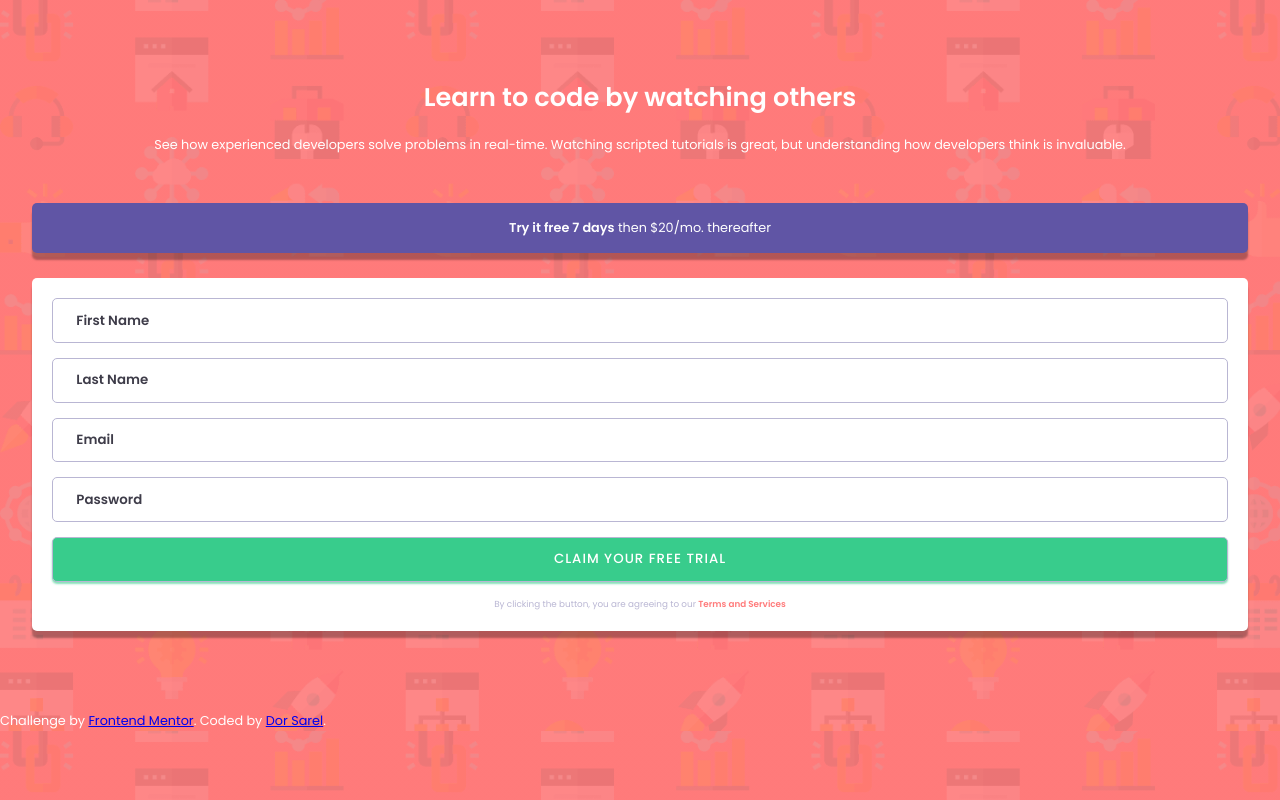
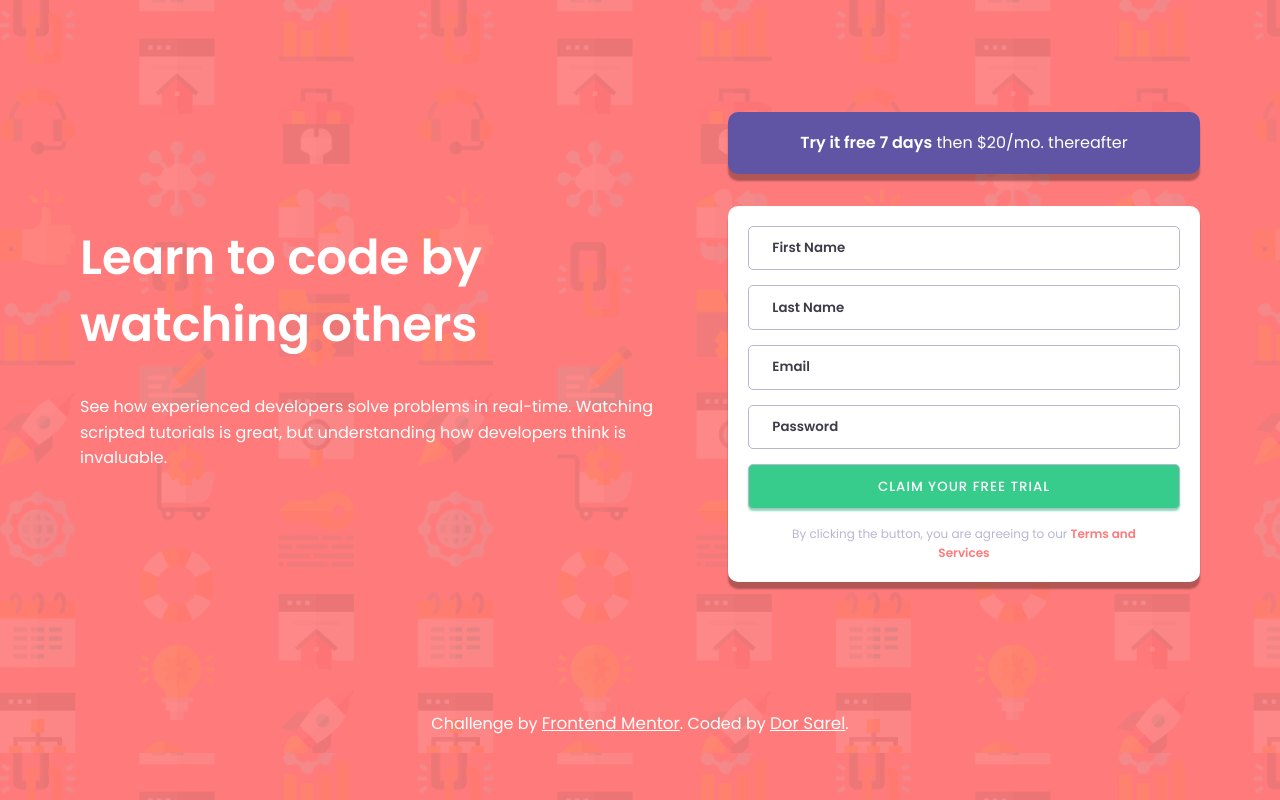
Before and after one commit to DorSarel/Intro_component_with_signup-FrontendMentor-, a plain HTML site: page index.html in a window 1280 px wide. Drawn offline with Linux system fonts and the light colour scheme.

Commit message:
style desktop layout

```diff
--- a/style.css
+++ b/style.css
@@ -36,7 +36,7 @@ main {
 .signup__trial {
   text-align: center;
   background-color: hsl(248, 32%, 49%);
-  border-radius: 5px;
+  border-radius: 10px;
   box-shadow: 0 7px 2px rgba(0, 0, 0, 0.3);
   padding: 1.125em 3em;
   margin-bottom: 2em;
@@ -51,7 +51,7 @@ main {
   flex-direction: column;
   background-color: #fff;
   padding: 1.25em;
-  border-radius: 5px;
+  border-radius: 10px;
   box-shadow: 0 7px 2px rgba(0, 0, 0, 0.3);
 }
 
@@ -88,11 +88,66 @@ main {
 .signup__terms {
   color: hsl(246, 25%, 77%);
   text-align: center;
-  font-size: 0.55em;
-  padding: 0 1em;
+  font-size: 0.55rem;
+  padding: 0 1.75rem;
 }
 
 .signup__terms > span {
   color: hsl(0, 100%, 74%);
   font-weight: 600;
 }
+
+footer {
+  text-align: center;
+  padding: 1em 2em;
+}
+
+footer a {
+  color: #fff;
+  font-size: 1.05rem;
+}
+
+@media only screen and (min-width: 600px) {
+  p {
+    font-size: 1rem;
+  }
+
+  .intro__title {
+    font-size: 1.8rem;
+  }
+
+  .signup__terms {
+    font-size: 0.75rem;
+  }
+}
+
+@media only screen and (min-width: 800px) {
+  main {
+    display: flex;
+    padding: 7em 5em;
+    justify-content: space-between;
+  }
+
+  .intro {
+    display: flex;
+    flex-direction: column;
+    justify-content: center;
+    text-align: left;
+    margin-bottom: 0;
+    margin-right: 3em;
+  }
+
+  .intro__title {
+    font-size: 2.25rem;
+  }
+}
+
+@media only screen and (min-width: 1100px) {
+  .intro {
+    max-width: 600px;
+  }
+
+  .intro__title {
+    font-size: 3rem;
+  }
+}
```
